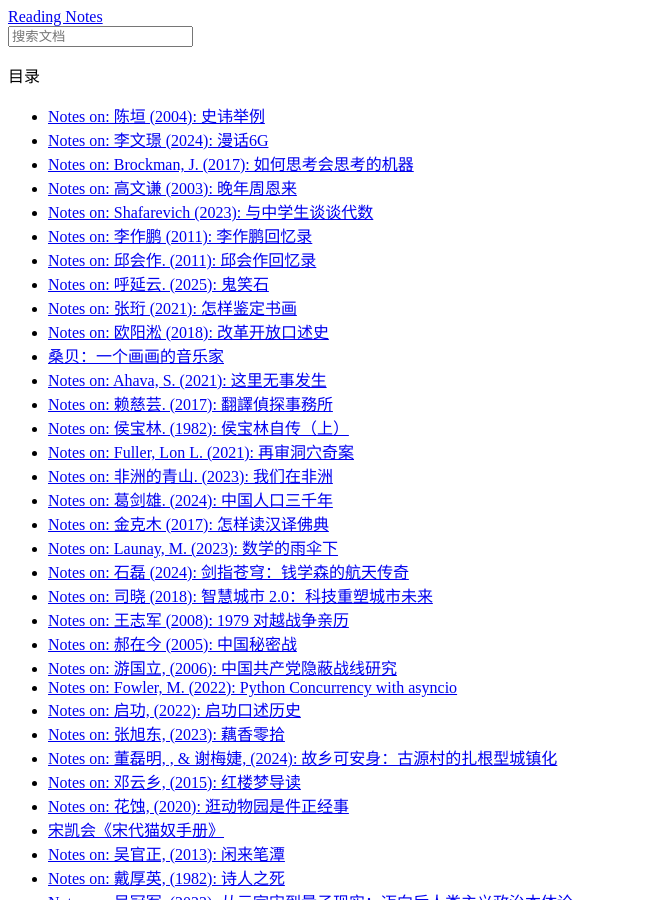
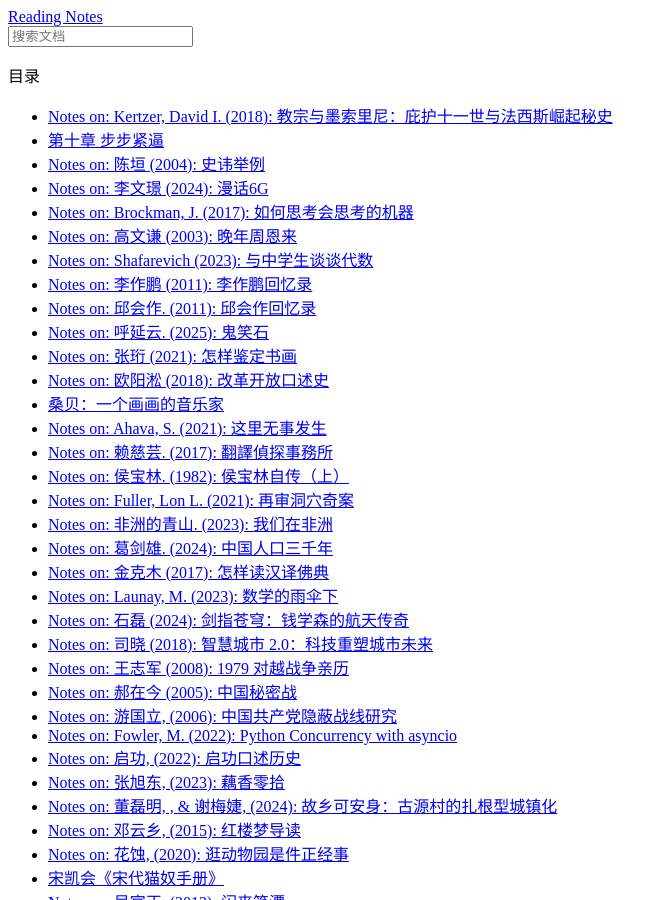
Before and after one commit to ufengger/bibtex-all, a Sphinx documentation site: the page built from docs/index.rst, in a window 1280 px wide and 900 px high. Shown: the whole window, without its empty margins (0-668 px from the left). Built offline with Sphinx 7.4.7 and the Read the Docs theme 3.1.0, drawn with Linux system fonts in a browser that asks for light colours; some of the changed lines change nothing that is shown.

Commit message:
add notes

```diff
--- /dev/null
+++ b/docs/Kertzer_教宗与墨索里尼_2018.rst
@@ -0,0 +1,27 @@
+Notes on: Kertzer, David I. (2018): 教宗与墨索里尼：庇护十一世与法西斯崛起秘史
+==============================================================================
+
+`View on DouBan <https://book.douban.com/subject/30226265/>`_
+
+.. code-block:: bibtex
+
+   @Book{Kertzer_教宗与墨索里尼_2018,
+     author =       {Kertzer, David I.},
+     title =        {教宗与墨索里尼：庇护十一世与法西斯崛起秘史},
+     year =         2018,
+     publisher =    {上海三联书店},
+     url =          {https://book.douban.com/subject/30226265/},
+     note =         {陶泽慧译},
+     tags =         {DONE},
+   }
+
+第十章 步步紧逼
+===============
+
+博尔贡吉尼起身离开的时候，向墨索里尼表达了他的悼念之情，因为墨索里尼的侄子（阿纳
+尔多的儿子）最近英年早逝。这番话令领袖陷入了忧思，因为他想起了这个男孩临终前的苦
+痛以及他弟弟深切的天主教信仰。
+
+“我也是一个信徒，”领袖仿佛言之凿凿，“别以为我不是！”
+
+“只是，”他补充道，“人类令我堕落。”
--- a/docs/index.rst
+++ b/docs/index.rst
@@ -19,6 +19,7 @@
    :hidden:
    :caption: 目录
 
+   Kertzer_教宗与墨索里尼_2018.rst
    陈垣_史讳举例_2004.rst
    李文璟_漫话6G_2024.rst
    Brockman_如何思考会思考的机器_2017.rst
```
